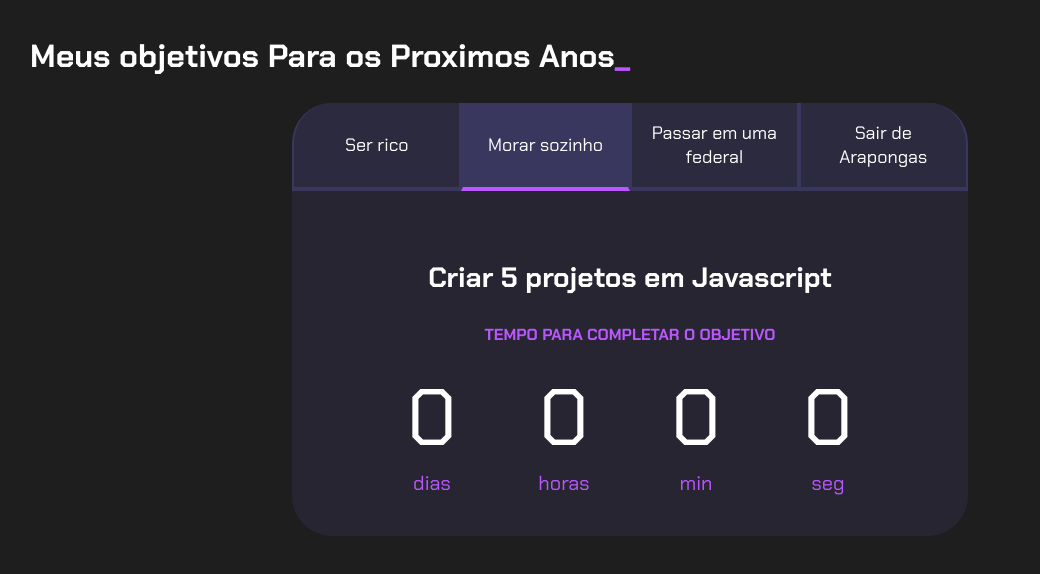
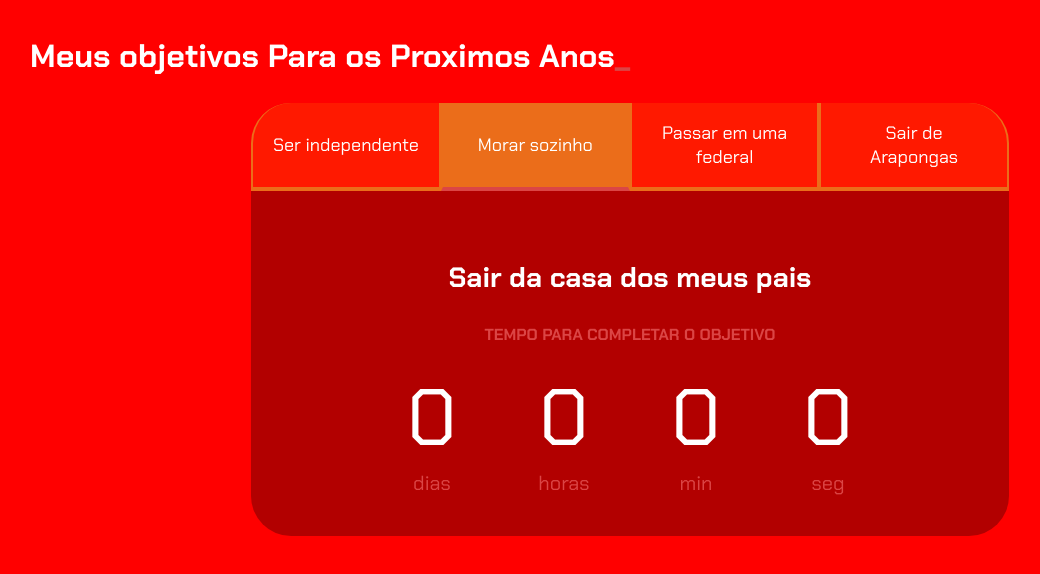
Before and after one commit to melucaspicoli/meu-futuro-ou-nao-, a plain HTML site: page index.html in a window 1280 px wide. Both pictures are taken after a click on the button "Morar sozinho". Shown: the whole page, without its empty margins (10-1050 px from the left). Drawn offline with Linux system fonts and the light colour scheme.

Commit message:
Add files via upload

```diff
--- a/index.html
+++ b/index.html
@@ -13,7 +13,7 @@
         <h2 class="titulo-principal">Meus objetivos Para os Proximos Anos<span>_</span></h2>
         <div class="conteudo">
             <div class="botoes">
-                <button class="botao ativo">Ser rico</button>
+                <button class="botao ativo">Ser independente</button>
                 <button class="botao">Morar sozinho</button>
                 <button class="botao">Passar em uma federal</button>
                 <button class="botao">Sair de Arapongas</button>
@@ -42,7 +42,7 @@
                     </div>
                 </div>
                 <div class="aba-conteudo">
-                    <h3 class="aba-conteudo-titulo-principal">Criar 5 projetos em Javascript</h3>
+                    <h3 class="aba-conteudo-titulo-principal">Sair da casa dos meus pais</h3>
                     <h4 class="aba-conteudo-titulo-secundario">Tempo para completar o objetivo</h4>
                     <div class="contador">
                         <div class="contador-digito">
@@ -64,7 +64,7 @@
                     </div>
                 </div>
                 <div class="aba-conteudo">
-                    <h3 class="aba-conteudo-titulo-principal">Criar um portfolio com os meus 3 melhores projetos</h3>
+                    <h3 class="aba-conteudo-titulo-principal">Passar em uma universidade federal</h3>
                     <h4 class="aba-conteudo-titulo-secundario">Tempo para completar o objetivo</h4>
                     <div class="contador">
                         <div class="contador-digito">
@@ -86,7 +86,7 @@
                     </div>
                 </div>
                 <div class="aba-conteudo">
-                    <h3 class="aba-conteudo-titulo-principal">Atualizar meu curriculo com os certificados da Alura</h3>
+                    <h3 class="aba-conteudo-titulo-principal">Morar fora de arapongas</h3>
                     <h4 class="aba-conteudo-titulo-secundario">Tempo para completar o objetivo</h4>
                     <div class="contador">
                         <div class="contador-digito">
--- a/style.css
+++ b/style.css
@@ -1,12 +1,12 @@
 @import url('https://fonts.googleapis.com/css2?family=Chakra+Petch:wght@400;700&display=swap');
 
 :root {
-    --cor-de-fundo: #1E1E1E;
-    --verde: #bc57ff;
+    --cor-de-fundo: #ff0000;
+    --verde: #db4545;
     --branco: #FFFFFF;
-    --botao-ativo: #3A375E;
-    --botao-inativo: rgba(58, 55, 94, 0.5);
-    --texto-fundo: rgba(58, 55, 94, 0.3);
+    --botao-ativo: #eb6d1a;
+    --botao-inativo: rgba(255, 51, 0, 0.5);
+    --texto-fundo: rgba(0, 0, 0, 0.3);
 }
 
 body {
```
